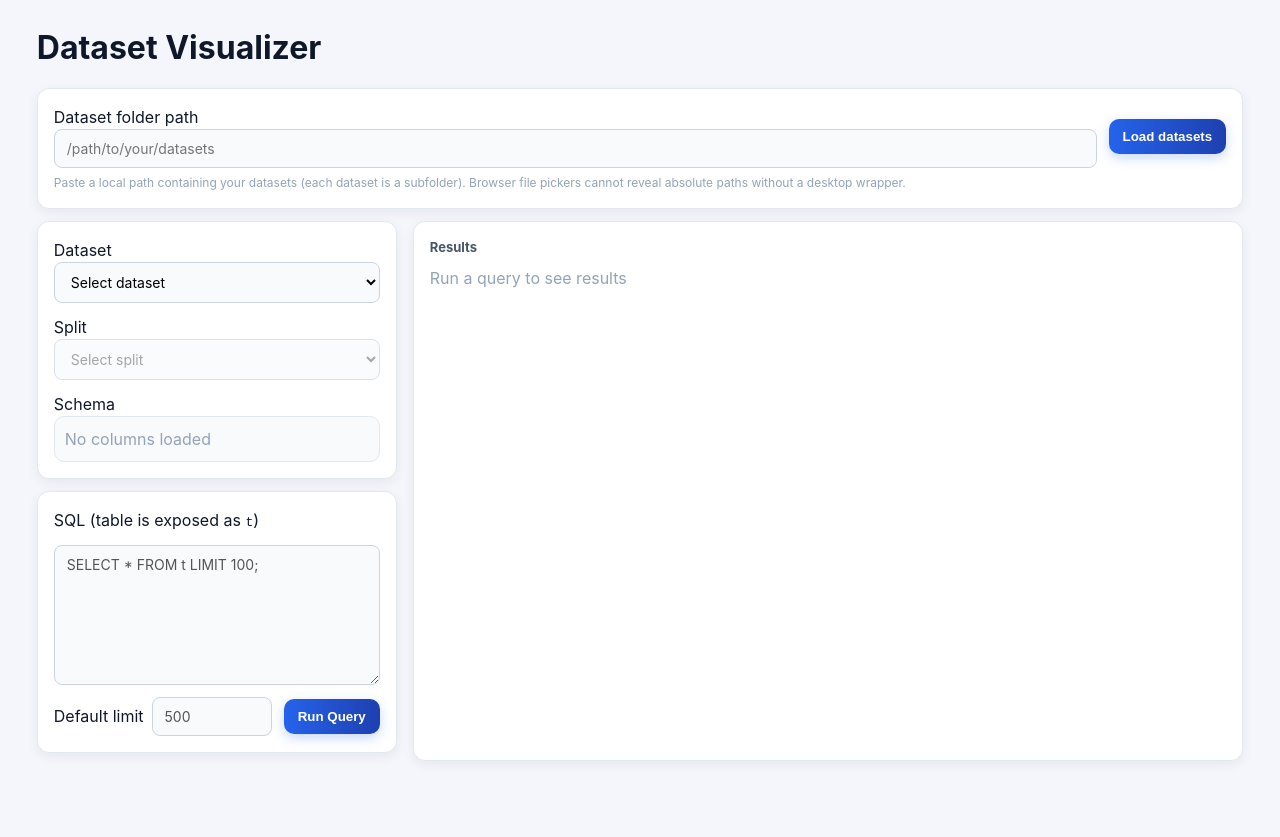
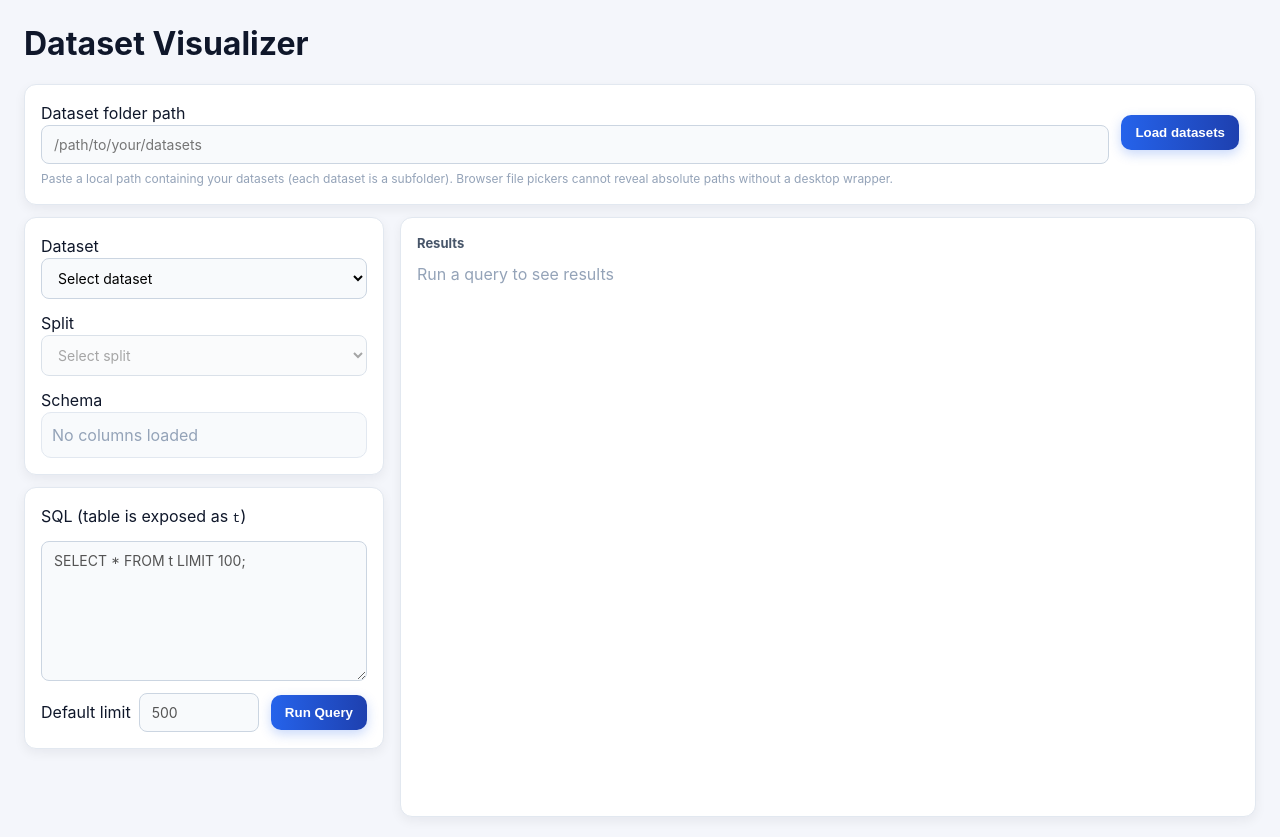
Before and after one commit to nginatta-fai/dataset_viz, a React (Vite) app in the folder frontend/: page / in a window 1280 px wide. Before the commit the page ends 800 px from the top, so only its background shows below. Built offline with nearby package versions, Linux system fonts and the light colour scheme.

Commit message:
Fixed horizonta layout

```diff
--- a/frontend/src/style.css
+++ b/frontend/src/style.css
@@ -19,9 +19,10 @@ body {
 }
 
 .app {
-  width: min(1600px, 98vw);
+  width: 100%;
+  max-width: 100%;
   margin: 0 auto;
-  padding: 24px;
+  padding: 20px 24px;
 }
 
 .panel {
@@ -128,12 +129,14 @@ body {
   border: 1px solid #e2e8f0;
   border-radius: 10px;
   width: 100%;
+  height: 100%;
 }
 
 .result-panel {
   display: flex;
   flex-direction: column;
   flex: 1;
+  min-height: 0;
 }
 
 .table-area {
@@ -142,7 +145,6 @@ body {
   display: flex;
   flex-direction: column;
   overflow: auto;
-  max-height: calc(100vh - 240px);
 }
 
 .main-column {
@@ -150,7 +152,7 @@ body {
   flex-direction: column;
   gap: 12px;
   min-height: 0;
-  height: calc(100vh - 260px);
+  height: calc(100vh - 200px);
 }
 
 
```
